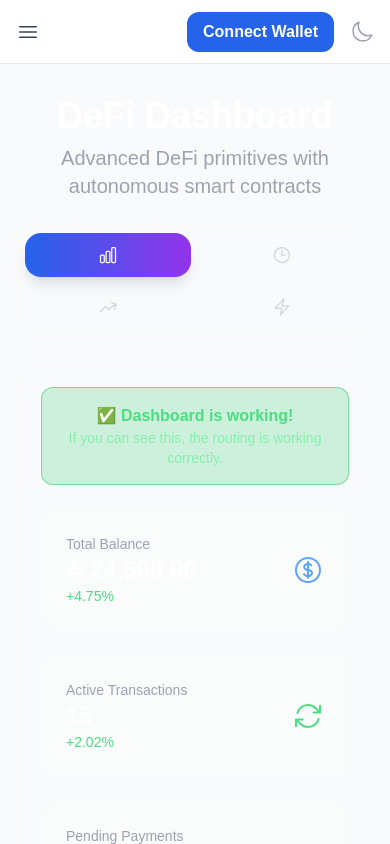
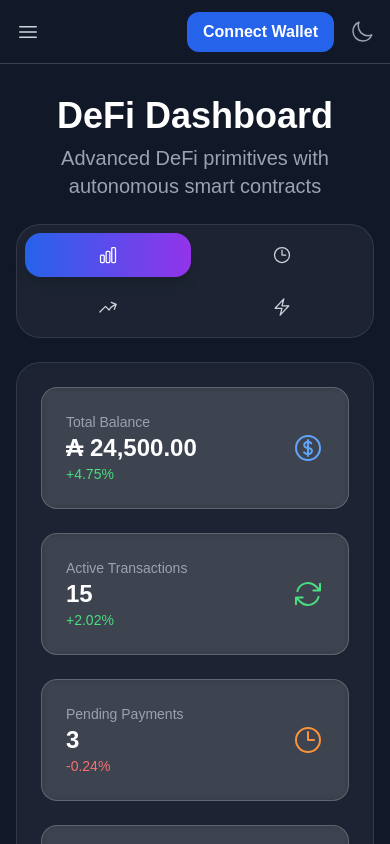
Before and after one commit to tat128/massa-defi, a React (Vite) app: page /dashboard in a window 390 px wide. Shown: the top 844 px of the page. Built offline with nearby package versions, Linux system fonts and the light colour scheme; the HTML template or start-up script is replaced by a standard one; a web font is replaced by a local one.

Commit message:
Remove test message and fix dark background immediately

```diff
--- a/src/components/Layout.jsx
+++ b/src/components/Layout.jsx
@@ -284,7 +284,7 @@ export default function Layout({ children }) {
 
   return (
     <TokenContext.Provider value={{ SUPPORTED_TOKENS, tokenBalances, loadingTokens, refreshBalances }}>
-      <div className="min-h-screen bg-gray-50 dark:bg-gray-900">
+      <div className="min-h-screen bg-gray-900">
         {/* Mobile sidebar */}
         <Transition.Root show={sidebarOpen} as={Fragment}>
           <Dialog as="div" className="relative z-50 lg:hidden" onClose={setSidebarOpen}>
@@ -368,8 +368,8 @@ export default function Layout({ children }) {
 
         {/* Main content */}
         <div className="lg:pl-80">
-          <div className="sticky top-0 z-40 flex h-16 shrink-0 items-center gap-x-4 border-b border-gray-200 bg-white px-4 sm:gap-x-6 sm:px-6 lg:hidden">
-            <button type="button" className="-m-2.5 p-2.5 text-gray-700 lg:hidden" onClick={() => setSidebarOpen(true)}>
+          <div className="sticky top-0 z-40 flex h-16 shrink-0 items-center gap-x-4 border-b border-gray-700 bg-gray-900 px-4 sm:gap-x-6 sm:px-6 lg:hidden">
+            <button type="button" className="-m-2.5 p-2.5 text-gray-300 lg:hidden" onClick={() => setSidebarOpen(true)}>
               <Bars3Icon className="h-6 w-6" />
             </button>
             <div className="flex flex-1 gap-x-4 self-stretch lg:gap-x-6">
@@ -385,7 +385,7 @@ export default function Layout({ children }) {
             </div>
           </div>
 
-          <main className="py-8">
+          <main className="py-8 bg-gray-900 min-h-screen">
             <div className="px-4 sm:px-6 lg:px-8">
               {children}
             </div>
--- a/src/pages/Dashboard.jsx
+++ b/src/pages/Dashboard.jsx
@@ -49,12 +49,6 @@ export default function Dashboard() {
       case 'overview':
         return (
           <div className="space-y-6">
-            {/* Test Message */}
-            <div className="bg-green-500/20 border border-green-500/50 rounded-xl p-4 text-center">
-              <p className="text-green-400 font-bold">✅ Dashboard is working!</p>
-              <p className="text-green-300 text-sm">If you can see this, the routing is working correctly.</p>
-            </div>
-
             {/* Stats Cards */}
             <div className="grid grid-cols-1 md:grid-cols-3 gap-6">
               <div className="bg-white/10 backdrop-blur-sm rounded-2xl p-6 border border-white/20">
```
